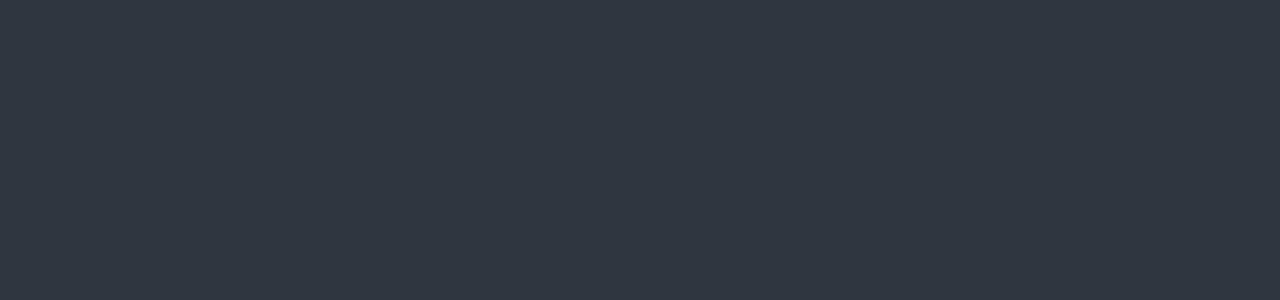
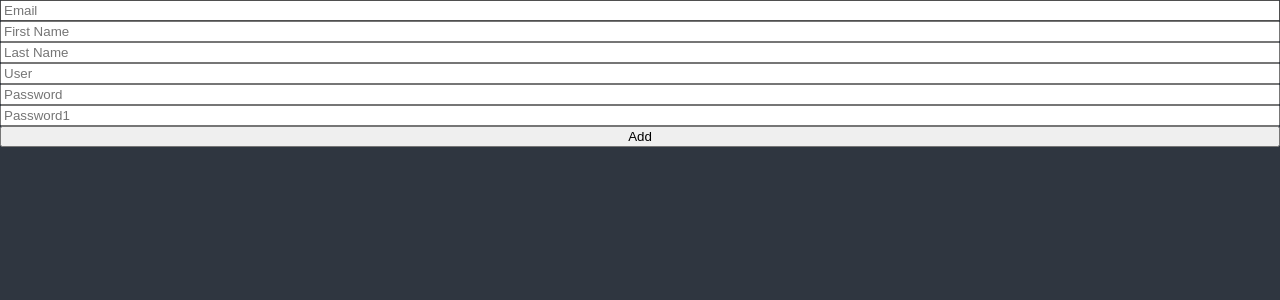
Before and after one commit to spdhsrnvl123/NETFLEX, a React (Create React App) app: page / in a window 1280 px wide. Shown: the top 300 px of the page. Built offline with nearby package versions, Linux system fonts and the light colour scheme.

Commit message:
🎉register 옵션인 required 에 에러 발생 시 특정 문구 출력되게 삽입

```diff
--- a/src/App.tsx
+++ b/src/App.tsx
@@ -1,4 +1,5 @@
 import { createGlobalStyle } from "styled-components";
+import ToDoList from "./ToDoList";
 
 const GlobalStyle = createGlobalStyle`
 
@@ -69,6 +70,7 @@ function App() {
   return (
     <>
       <GlobalStyle />
+      <ToDoList />
     </>
   );
 }
--- /dev/null
+++ b/src/ToDoList.tsx
@@ -0,0 +1,35 @@
+import {useForm} from "react-hook-form"
+
+function ToDoList() {
+    const {register,watch, handleSubmit, formState} = useForm();
+
+    const onValid = (data:any) => {
+        console.log(data);
+    }
+
+    console.log(formState.errors);
+
+    return (
+        <div>
+            <form
+            style ={{display:"flex",flexDirection:"column"}}
+            onSubmit={handleSubmit(onValid)}
+            >
+                <input {...register("email",{ required : true })} placeholder = "Email" />
+                {/* HTML 속성에 의지하는게 아니라, 자바스크립트를 사용해서 validation을 실행하고 있다. */}
+                <input {...register("firstName",{ required : true })} placeholder = "First Name" />
+                <input {...register("lastName",{ required : true })} placeholder = "Last Name" />
+                <input {...register("userName",{ required : true, minLength:10 })} placeholder= "User" />
+                {/* minLength속성은 onSubmit 함수의 if조건식을 대체한다. */}
+                <input {...register("password",{ required : true, minLength:5 })} placeholder = "Password" />
+                <input {...register("password1",{ required : "Password is required", minLength:{
+                    value : 5,
+                    message : "Your password is too short."
+                } })} placeholder = "Password1" />
+                <button>Add</button>
+            </form>
+        </div>
+    )
+}
+
+export default ToDoList;
```
Also changed, not shown: 1 other file (tests, documents, lock files or other folders).
